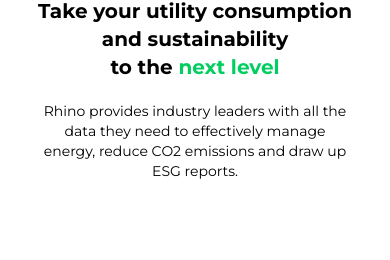
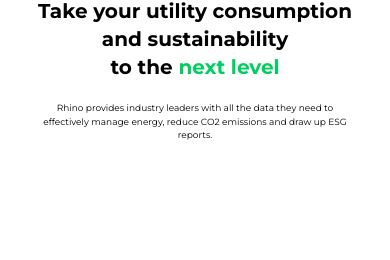
Before and after one commit to gowthamap/next.js-wordpress-graphql, a Next.js app: page / in a window 390 px wide. Shown: the part 539-799 px from the top of the page. Built offline with nearby package versions, Linux system fonts and the light colour scheme; no server answers.

Commit message:
fix: minor fix

```diff
--- a/src/app/components/utility/index.js
+++ b/src/app/components/utility/index.js
@@ -10,7 +10,7 @@
           Take your utility consumption <br /> and sustainability <br /> to the
           <span className="text-primary-light"> next level</span>
         </h1>
-        <p className="text-sm text-[9px] mx-10 lg:mx-0 text-black pt-5 pb-20">
+        <p className="text-[9px] lg:text-sm  mx-10 lg:mx-0 text-black pt-5 pb-20">
           Rhino provides industry leaders with all the data they <br className="hidden lg:block" /> need to
           effectively manage energy, reduce CO2 <br className="hidden lg:block" /> emissions and draw up ESG
           reports.
```
